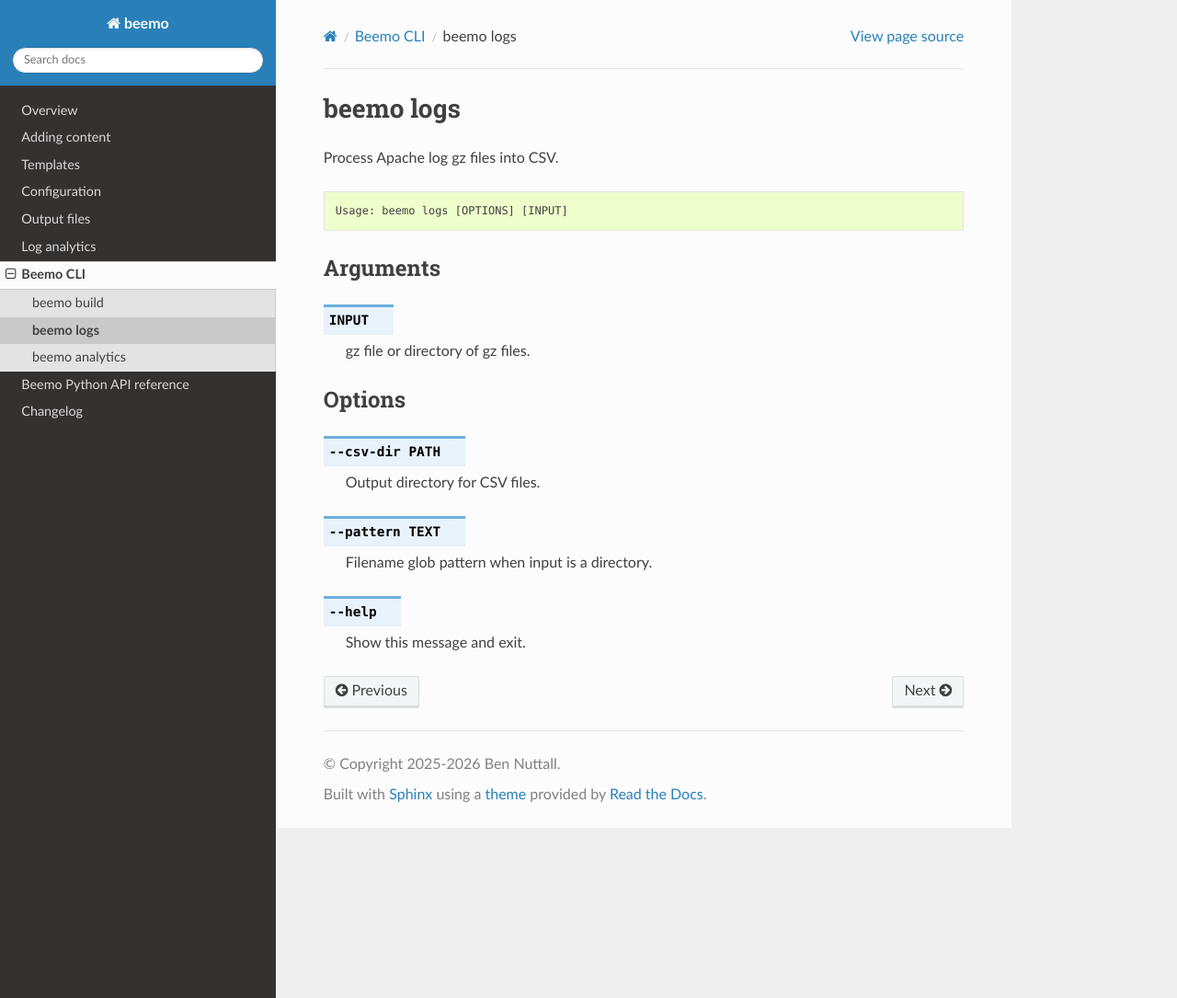
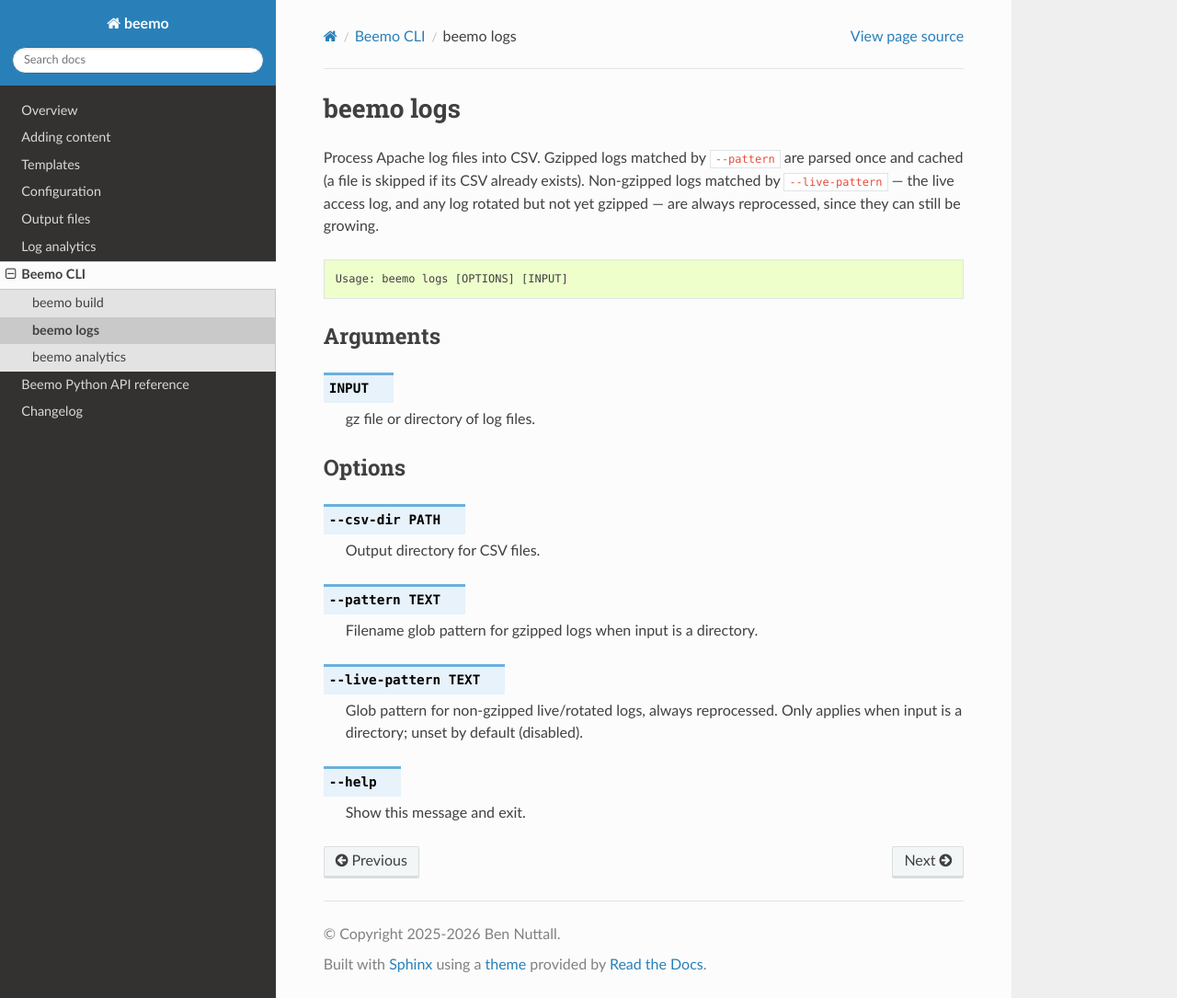
Before and after one commit to bennuttall/beemo, a Sphinx documentation site: the page built from docs/cli/logs.rst, in a window 1280 px wide and 1085 px high. Shown: the whole window at 92% size. Built offline with Sphinx 7.4.7 and the Read the Docs theme 3.1.0, drawn with Linux system fonts in a browser that asks for light colours.

Commit message:
Add support for processing non-gzipped live/rotated log files
Adds an opt-in live_pattern config key/CLI option for logs that can
still be growing (the active access log, and any log rotated but not
yet gzipped). These are always reprocessed on each run, unlike
gzipped logs which are parsed once and cached, so beemo logs can
reflect today's hits instead of stopping at the last rotation.

Co-Authored-By: Claude Sonnet 5 <noreply@anthropic.com>

```diff
--- a/docs/cli/logs.rst
+++ b/docs/cli/logs.rst
@@ -4,7 +4,10 @@ beemo logs
 
 .. program:: beemo-logs
 
-Process Apache log gz files into CSV.
+Process Apache log files into CSV. Gzipped logs matched by ``--pattern`` are parsed once and
+cached (a file is skipped if its CSV already exists). Non-gzipped logs matched by
+``--live-pattern`` — the live access log, and any log rotated but not yet gzipped — are always
+reprocessed, since they can still be growing.
 
 .. code-block:: text
 
@@ -15,7 +18,7 @@ Arguments
 
 .. option:: INPUT
 
-    gz file or directory of gz files.
+    gz file or directory of log files.
 
 Options
 =======
@@ -26,7 +29,12 @@ Options
 
 .. option:: --pattern TEXT
 
-    Filename glob pattern when input is a directory.
+    Filename glob pattern for gzipped logs when input is a directory.
+
+.. option:: --live-pattern TEXT
+
+    Glob pattern for non-gzipped live/rotated logs, always reprocessed. Only applies when input is
+    a directory; unset by default (disabled).
 
 .. option:: --help
 
--- a/docs/config.rst
+++ b/docs/config.rst
@@ -84,8 +84,9 @@ following keys:
 .. code-block:: yaml
 
     logs:
-        logs_dir: apache2                  # directory of gzipped Apache log files
-        pattern: "mysite.com-access*"      # glob filter for log filenames (default: *.gz)
+        logs_dir: apache2                  # directory of Apache log files
+        pattern: "mysite.com-access*.gz"   # glob filter for gzipped log filenames (default: *.gz), parsed once and cached
+        live_pattern: "mysite.com-access*" # glob filter for non-gzipped live/rotated logs (default: unset, disabled), always reprocessed
 
 Analytics
 =========
```
Also changed, not shown: 5 other files.
